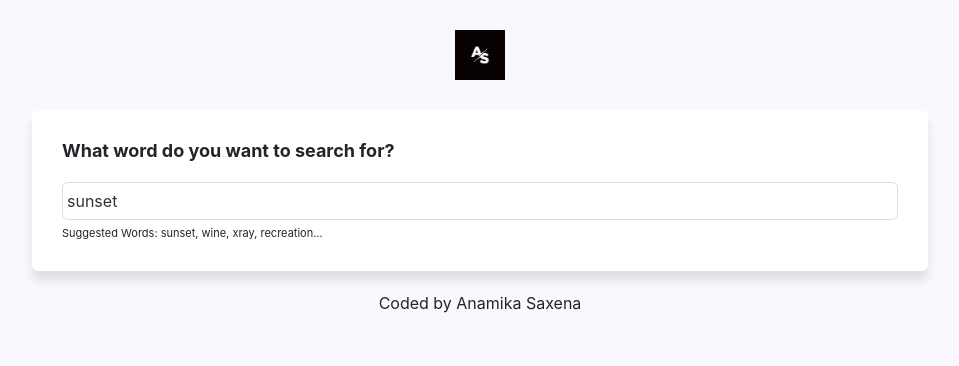
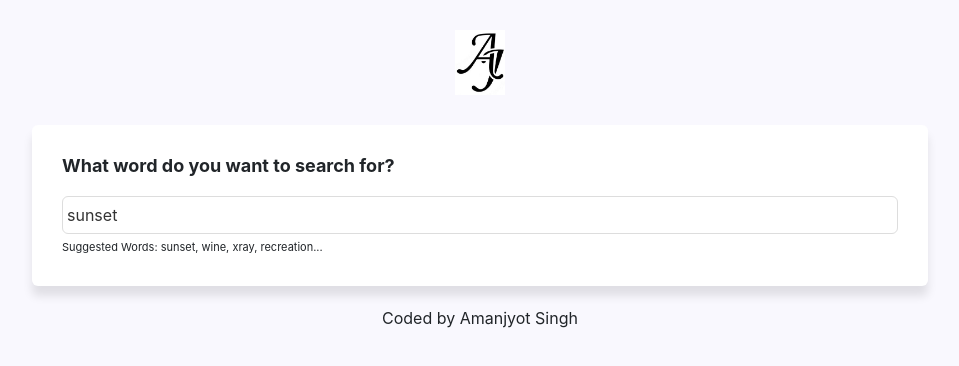
Before and after one commit to ajsfkx/dictionary, a React (Create React App) app: page / in a window 1280 px wide. Shown: the top 366 px of the page, without its empty margins (160-1119 px from the left). Built offline with nearby package versions, Linux system fonts and the light colour scheme; no server answers.

Commit message:
Updates App.js

```diff
--- a/src/App.js
+++ b/src/App.js
@@ -1,4 +1,4 @@
-import logo from "./aslogo.jpg";
+import logo from "./ajlogo.jpg";
 import "./App.css";
 import Dictionary from "./Dictionary";
 
@@ -12,7 +12,7 @@ function App() {
         <main>
           <Dictionary defaultKeyword="sunset" />
         </main>
-        <footer className="App-footer">Coded by Anamika Saxena</footer>
+        <footer className="App-footer">Coded by Amanjyot Singh</footer>
       </div>
     </div>
   );
```
